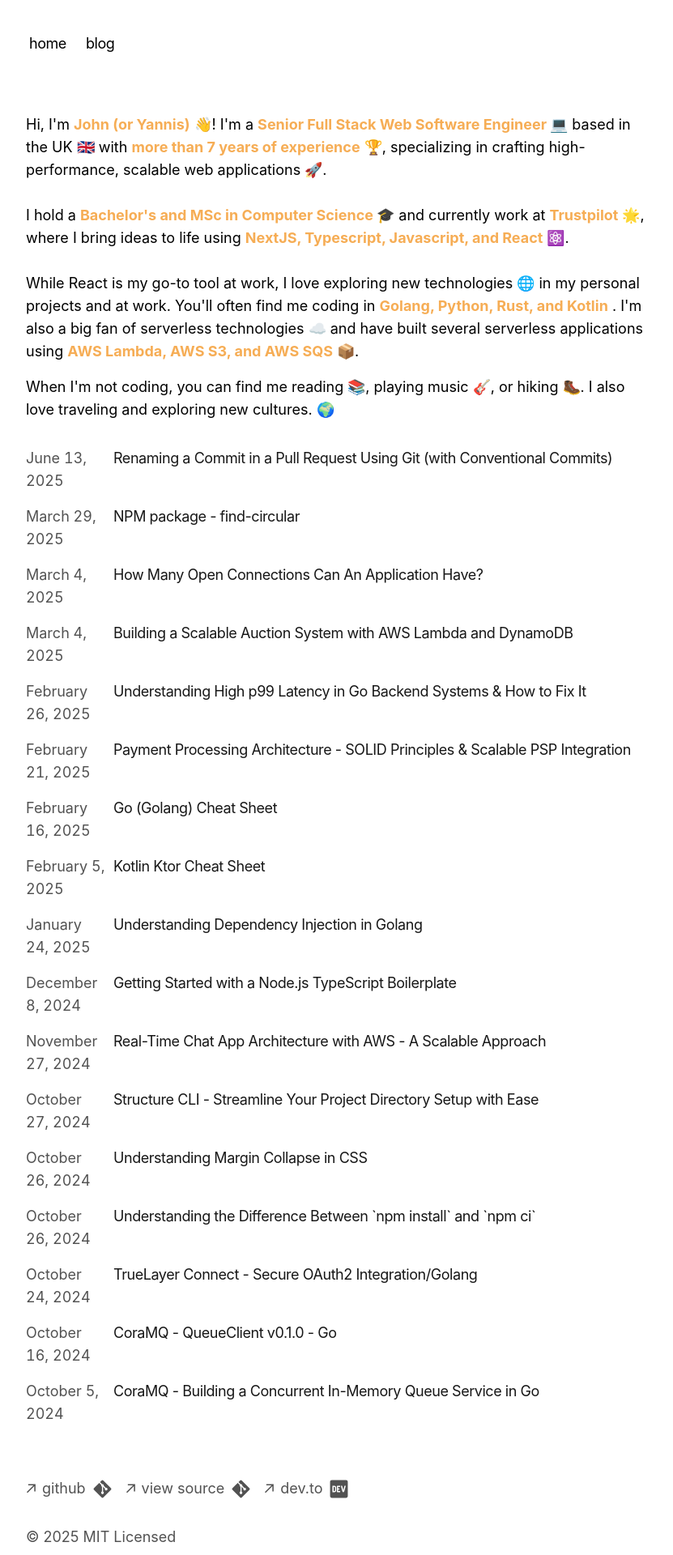
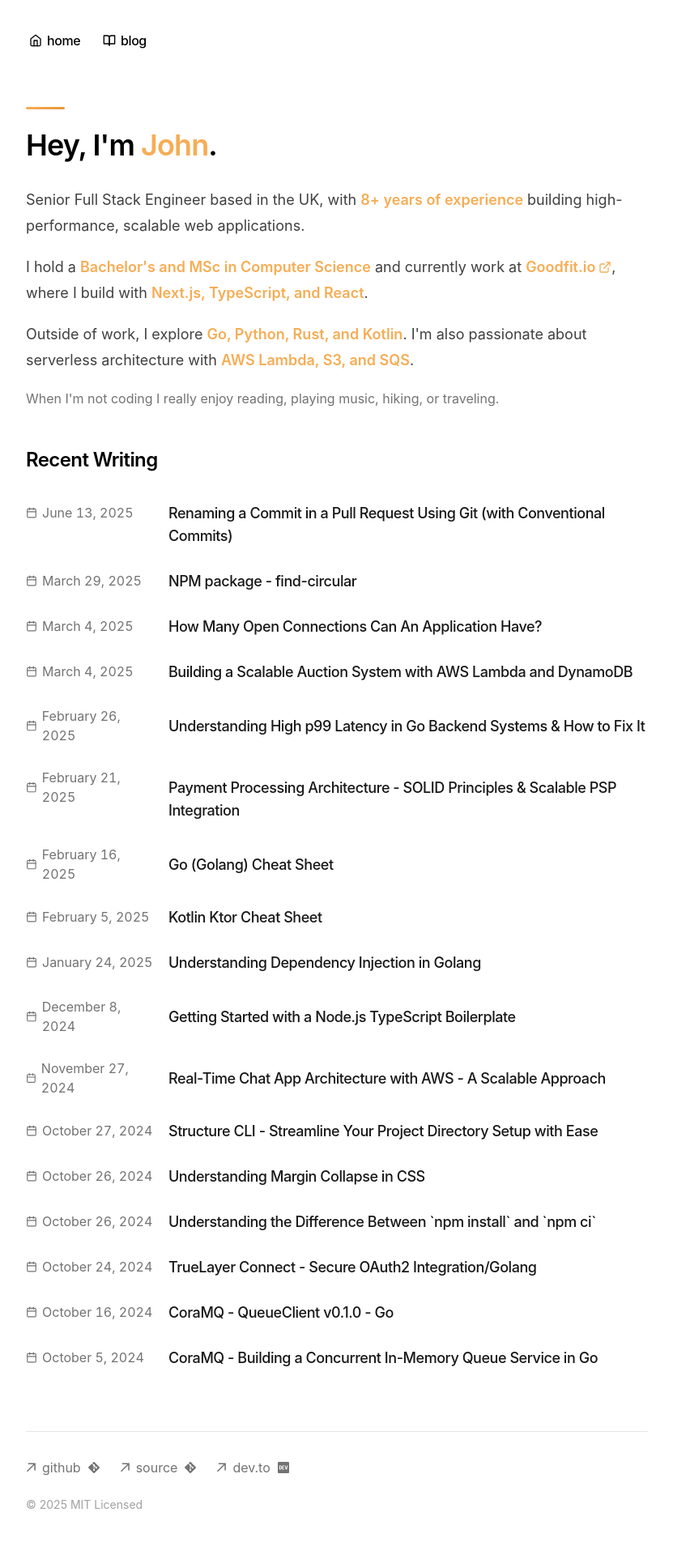
Before and after one commit to johnretsas/johnretsas.github.io, a Next.js app: page / in a window 1280 px wide. Shown: the top 1920 px of the page at 81% size, without its empty margins (224-1055 px from the left). Built offline with nearby package versions, Linux system fonts and the light colour scheme.

Commit message:
fix: refactor style

```diff
--- a/app/blog/page.tsx
+++ b/app/blog/page.tsx
@@ -8,7 +8,10 @@ export const metadata = {
 export default function Page() {
   return (
     <section>
-      <h1 className="font-semibold text-2xl mb-8 tracking-tighter">My Blog</h1>
+      <h1 className="font-semibold text-4xl mb-3 tracking-tight">Blog</h1>
+      <p className="text-neutral-500 dark:text-neutral-400 text-base mb-10">
+        Thoughts on engineering, architecture, and things I've learned along the way.
+      </p>
       <BlogPosts />
     </section>
   )
--- a/app/components/footer.tsx
+++ b/app/components/footer.tsx
@@ -1,4 +1,5 @@
 import { FaDev, FaGitAlt } from "react-icons/fa";
+
 function ArrowIcon() {
   return (
     <svg
@@ -18,47 +19,47 @@ function ArrowIcon() {
 
 export default function Footer() {
   return (
-    <footer className="mb-16">
-      <ul className="font-sm mt-8 flex flex-col space-x-0 space-y-2 text-neutral-600 md:flex-row md:space-x-4 md:space-y-0 dark:text-neutral-300">
+    <footer className="mb-16 mt-16 pt-8 border-t border-neutral-200 dark:border-neutral-800">
+      <ul className="text-base flex flex-col space-y-2 md:flex-row md:space-x-6 md:space-y-0 text-neutral-500 dark:text-neutral-400">
         <li>
           <a
-            className="flex items-center transition-all hover:text-neutral-800 dark:hover:text-neutral-100"
+            className="flex items-center gap-2 transition-all hover:text-[var(--accent)]"
             rel="noopener noreferrer"
             target="_blank"
             href="https://github.com/johnretsas"
           >
             <ArrowIcon />
-            <p className="ml-2 h-7">github</p>
-            <FaGitAlt size={25} className="ml-2"/>
+            <span>github</span>
+            <FaGitAlt size={16} />
           </a>
         </li>
         <li>
           <a
-            className="flex items-center transition-all hover:text-neutral-800 dark:hover:text-neutral-100"
+            className="flex items-center gap-2 transition-all hover:text-[var(--accent)]"
             rel="noopener noreferrer"
             target="_blank"
             href="https://github.com/johnretsas/johnretsas.github.io"
           >
             <ArrowIcon />
-            <p className="ml-2 h-7">view source</p>
-            <FaGitAlt size={25} className="ml-2"/>
+            <span>source</span>
+            <FaGitAlt size={16} />
           </a>
         </li>
         <li>
           <a
-            className="flex items-center transition-all hover:text-neutral-800 dark:hover:text-neutral-100"
+            className="flex items-center gap-2 transition-all hover:text-[var(--accent)]"
             rel="noopener noreferrer"
             target="_blank"
             href="https://dev.to/johnretsas"
           >
             <ArrowIcon />
-            <p className="ml-2 h-7">dev.to</p>
-            <FaDev size={25} className="ml-2"/>
+            <span>dev.to</span>
+            <FaDev size={16} />
           </a>
         </li>
       </ul>
-      <p className="mt-8 text-neutral-600 dark:text-neutral-300">
-        © {new Date().getFullYear()} MIT Licensed
+      <p className="mt-6 text-sm text-neutral-400 dark:text-neutral-600">
+        &copy; {new Date().getFullYear()} MIT Licensed
       </p>
     </footer>
   );
--- a/app/components/nav.tsx
+++ b/app/components/nav.tsx
@@ -1,11 +1,14 @@
 import Link from "next/link";
+import { FiHome, FiBookOpen } from "react-icons/fi";
 
 const navItems = {
   "/": {
     name: "home",
+    icon: <FiHome size={16} />,
   },
   "/blog": {
     name: "blog",
+    icon: <FiBookOpen size={16} />,
   },
 };
 
@@ -14,17 +17,18 @@ export function Navbar() {
     <aside className="-ml-[8px] mb-16 tracking-tight">
       <div className="lg:sticky lg:top-20">
         <nav
-          className="flex flex-row items-start relative px-0 pb-0 fade md:overflow-auto scroll-pr-6 md:relative"
+          className="flex flex-row items-center relative px-0 pb-0 fade md:overflow-auto scroll-pr-6 md:relative"
           id="nav"
         >
-          <div className="flex flex-row space-x-0 pr-10">
-            {Object.entries(navItems).map(([path, { name }]) => {
+          <div className="flex flex-row items-center gap-1">
+            {Object.entries(navItems).map(([path, { name, icon }]) => {
               return (
                 <Link
                   key={path}
                   href={path}
-                  className="transition-all hover:text-orange-500 dark:hover:text-orange-300 flex align-middle relative py-1 px-2 m-1"
+                  className="transition-all hover:text-[var(--accent)] flex items-center gap-1.5 relative py-1.5 px-3 rounded-lg hover:bg-neutral-100 dark:hover:bg-neutral-900 text-base font-medium"
                 >
+                  {icon}
                   {name}
                 </Link>
               );
--- a/app/components/posts.tsx
+++ b/app/components/posts.tsx
@@ -1,11 +1,12 @@
 import Link from 'next/link'
+import { FiCalendar } from 'react-icons/fi'
 import { formatDate, getBlogPosts } from 'app/blog/utils'
 
 export function BlogPosts() {
   let allBlogs = getBlogPosts()
 
   return (
-    <div>
+    <div className="flex flex-col gap-1">
       {allBlogs
         .sort((a, b) => {
           if (
@@ -18,17 +19,16 @@ export function BlogPosts() {
         .map((post) => (
           <Link
             key={post.slug}
-            className="flex flex-col space-y-1 mb-4"
+            className="group flex flex-col md:flex-row md:items-baseline gap-1 md:gap-4 py-3 px-3 -mx-3 rounded-lg transition-colors hover:bg-neutral-50 dark:hover:bg-neutral-900"
             href={`/blog/${post.slug}`}
           >
-            <div className="w-full flex flex-col md:flex-row space-x-0 md:space-x-2">
-              <p className="text-neutral-600 dark:text-neutral-400 w-[100px] tabular-nums">
-                {formatDate(post.metadata.publishedAt, false)}
-              </p>
-              <p className="text-neutral-900 dark:text-neutral-100 tracking-tight">
-                {post.metadata.title}
-              </p>
-            </div>
+            <p className="flex items-center gap-1.5 text-neutral-500 dark:text-neutral-500 text-base tabular-nums shrink-0 w-[160px]">
+              <FiCalendar size={14} />
+              {formatDate(post.metadata.publishedAt, false)}
+            </p>
+            <p className="text-neutral-900 dark:text-neutral-100 tracking-tight font-medium text-lg group-hover:text-[var(--accent)] transition-colors">
+              {post.metadata.title}
+            </p>
           </Link>
         ))}
     </div>
--- a/app/components/tag.tsx
+++ b/app/components/tag.tsx
@@ -2,7 +2,7 @@ const Tag = ({ tag }: { tag: string }) => {
   return (
     <span
       key={tag}
-      className="tag p-2 bg-gray-200 dark:bg-orange-400 rounded-md"
+      className="inline-flex items-center px-2.5 py-1 text-xs font-medium rounded-full bg-[var(--accent-subtle)] text-[var(--accent-dim)] border border-[var(--accent-border)]"
     >
       {tag}
     </span>
--- a/app/global.css
+++ b/app/global.css
@@ -1,8 +1,8 @@
 @import "tailwindcss";
 
 ::selection {
-  background-color: #47a3f3;
-  color: #fefefe;
+  background-color: #f6ad55;
+  color: #0a0a0a;
 }
 
 :root {
@@ -10,11 +10,15 @@
   --sh-identifier: #354150;
   --sh-sign: #8996a3;
   --sh-string: #007f7a;
-  --sh-keyword: #e02518;
+  --sh-keyword: #e25a1c;
   --sh-comment: #a19595;
   --sh-jsxliterals: #6266d1;
   --sh-property: #e25a1c;
   --sh-entity: #e25a1c;
+  --accent: #f6ad55;
+  --accent-dim: #e8963a;
+  --accent-subtle: rgba(246, 173, 85, 0.1);
+  --accent-border: rgba(246, 173, 85, 0.2);
 }
 
 @media (prefers-color-scheme: dark) {
@@ -52,6 +56,11 @@ html {
   @apply underline transition-all decoration-neutral-400 dark:decoration-neutral-600 underline-offset-2 decoration-[0.1em];
 }
 
+.prose a:hover {
+  color: var(--accent);
+  text-decoration-color: var(--accent);
+}
+
 .prose .anchor:after {
   @apply text-neutral-300 dark:text-neutral-700;
   content: "#";
@@ -62,17 +71,34 @@ html {
 }
 
 .prose pre {
-  @apply bg-neutral-50 dark:bg-neutral-900 rounded-lg overflow-x-auto border border-neutral-200 dark:border-neutral-900 py-2 px-3 text-sm;
+  @apply rounded-xl overflow-x-auto py-4 px-5 text-sm;
+  background-color: #fafafa;
+  border: 1px solid #e5e5e5;
+}
+
+@media (prefers-color-scheme: dark) {
+  .prose pre {
+    background-color: #111111;
+    border-color: #262626;
+  }
 }
 
 .prose code {
-  @apply px-1 py-0.5 rounded-lg;
+  @apply px-1.5 py-0.5 rounded-md text-sm;
+  background-color: #f5f5f5;
+}
+
+@media (prefers-color-scheme: dark) {
+  .prose code {
+    background-color: #1a1a1a;
+  }
 }
 
 .prose pre code {
   @apply p-0;
   border: initial;
-  line-height: 1.5;
+  line-height: 1.7;
+  background-color: transparent;
 }
 
 .prose code span {
@@ -80,24 +106,23 @@ html {
 }
 
 .prose img {
-  /* Don't apply styles to next/image */
-  @apply m-0;
+  @apply m-0 rounded-xl;
 }
 
 .prose p {
-  @apply my-4 text-neutral-800 dark:text-neutral-200;
+  @apply my-4 text-neutral-700 dark:text-neutral-300 leading-relaxed;
 }
 
 .prose h1 {
-  @apply text-4xl font-medium tracking-tight mt-6 mb-2;
+  @apply text-4xl font-semibold tracking-tight mt-8 mb-3;
 }
 
 .prose h2 {
-  @apply text-xl font-medium tracking-tight mt-6 mb-2;
+  @apply text-2xl font-semibold tracking-tight mt-10 mb-3;
 }
 
 .prose h3 {
-  @apply text-xl font-medium tracking-tight mt-6 mb-2;
+  @apply text-xl font-semibold tracking-tight mt-8 mb-2;
 }
 
 .prose h4 {
@@ -105,21 +130,29 @@ html {
 }
 
 .prose strong {
-  @apply font-medium;
+  @apply font-semibold;
 }
 
 .prose ul {
-  @apply list-disc pl-6;
+  @apply list-disc pl-6 space-y-1;
 }
 
 .prose ol {
-  @apply list-decimal pl-6;
+  @apply list-decimal pl-6 space-y-1;
+}
+
+.prose li {
+  @apply text-neutral-700 dark:text-neutral-300;
 }
 
 .prose > :first-child {
-  /* Override removing top margin, causing layout shift */
   margin-top: 1.25em !important;
   margin-bottom: 1.25em !important;
+}
+
+.prose blockquote {
+  @apply pl-4 italic text-neutral-600 dark:text-neutral-400;
+  border-left: 3px solid var(--accent);
 }
 
 pre::-webkit-scrollbar {
@@ -128,9 +161,7 @@ pre::-webkit-scrollbar {
 
 pre {
   -ms-overflow-style: none;
-  /* IE and Edge */
   scrollbar-width: none;
-  /* Firefox */
 }
 
 /* Remove Safari input shadow on mobile */
@@ -154,33 +185,30 @@ table {
 
 a {
   text-decoration: underline 0.15em rgba(0, 0, 0, 0);
-  text-underline-offset: 1px;
-  transition: text-decoration-color 300ms;
+  text-underline-offset: 2px;
+  transition: color 200ms ease, text-decoration-color 200ms ease;
 }
 
 @media (min-width: 768px) {
   a:hover {
-    color: #f6ad55;
-    transition: all 0.1s;
+    color: var(--accent);
     text-decoration: underline;
     text-decoration-thickness: 0.15em;
     text-underline-offset: 4px;
-    text-decoration-color: #f6ad55;
-    transition: text-decoration-color 300ms;
+    text-decoration-color: var(--accent);
 
     p {
-      color: #f6ad55;
-      transition: all 0.1s;
+      color: var(--accent);
     }
   }
 }
 
 @media screen and (max-width: 768px) {
   a:active {
-    color: #f6ad55;
+    color: var(--accent);
 
     p {
-      color: #f6ad55;
+      color: var(--accent);
     }
   }
 }
--- a/app/page.tsx
+++ b/app/page.tsx
@@ -1,52 +1,53 @@
 import { BlogPosts } from "app/components/posts";
+import { FiExternalLink } from "react-icons/fi";
 import styles from "./styles.module.css";
 
 export default function Page() {
   return (
     <section>
-      <p className="mb-4">
-        Hi, I'm <strong className={styles.warmText}>John (or Yannis)</strong>{" "}
-        👋! I'm a{" "}
+      <div className={styles.accentLine} />
+      <h1 className="text-4xl font-semibold tracking-tight mb-8">
+        Hey, I'm <span className={styles.warmText}>John</span>.
+      </h1>
+      <div className={`${styles.introSection} space-y-5 text-lg`}>
+        <p>
+          Senior Full Stack Engineer based in the UK, with{" "}
+          <strong className={styles.warmText}>8+ years of experience</strong>{" "}
+          building high-performance, scalable web applications.
+        </p>
+        <p>
+          I hold a{" "}
           <strong className={styles.warmText}>
-          Senior Full Stack Web Software Engineer 💻
-        </strong>{" "}
-        based in the UK 🇬🇧 with{" "}
-        <strong className={styles.warmText}>
-          more than 7 years of experience
-        </strong>{" "}
-        🏆, specializing in crafting high-performance, scalable web applications
-        🚀.
-        <br />
-        <br />I hold a{" "}
-        <strong className={styles.warmText}>
-          Bachelor's and MSc in Computer Science 🎓
+            Bachelor's and MSc in Computer Science
           </strong>{" "}
           and currently work at{" "}
-        <strong className={styles.warmText}>Trustpilot</strong> 🌟, where I
-        bring ideas to life using{" "}
+          <a href="https://goodfit.io" target="_blank" rel="noopener noreferrer" className="inline-flex items-center gap-1">
+            <strong className={styles.warmText}>Goodfit.io</strong>
+            <FiExternalLink className="inline text-[var(--accent)]" size={16} />
+          </a>
+          , where I build with{" "}
           <strong className={styles.warmText}>
-          NextJS, Typescript, Javascript, and React
-        </strong>{" "}
-        ⚛️.
-        <br />
-        <br />
-        While React is my go-to tool at work, I love exploring new technologies
-        🌐 in my personal projects and at work. You'll often find me coding in{" "}
-        <strong className={styles.warmText}>
-          Golang, Python, Rust, and Kotlin
-        </strong>{" "}
-        . I'm also a big fan of serverless technologies ☁️ and have built
-        several serverless applications using{" "}
-        <strong className={styles.warmText}>
-          AWS Lambda, AWS S3, and AWS SQS
-        </strong>{" "}
-        📦.
+            Next.js, TypeScript, and React
+          </strong>
+          .
         </p>
         <p>
-        When I'm not coding, you can find me reading 📚, playing music 🎸, or
-        hiking 🥾. I also love traveling and exploring new cultures. 🌍
+          Outside of work, I explore{" "}
+          <strong className={styles.warmText}>
+            Go, Python, Rust, and Kotlin
+          </strong>
+          . I'm also passionate about serverless architecture with{" "}
+          <strong className={styles.warmText}>AWS Lambda, S3, and SQS</strong>.
         </p>
-      <div className="my-8">
+        <p className="text-neutral-500 dark:text-neutral-400 text-base">
+          When I'm not coding I really enjoy reading, playing music, hiking, or
+          traveling.
+        </p>
+      </div>
+      <div className="mt-12">
+        <h2 className="text-2xl font-semibold tracking-tight mb-6">
+          Recent Writing
+        </h2>
         <BlogPosts />
       </div>
     </section>
--- a/app/styles.module.css
+++ b/app/styles.module.css
@@ -1,4 +1,23 @@
 .warmText {
     color: #f6ad55;
-    font-weight: bold;
+    font-weight: 600;
 }
+
+.accentLine {
+    width: 48px;
+    height: 3px;
+    background: linear-gradient(90deg, #f6ad55, #e8963a);
+    border-radius: 2px;
+    margin-bottom: 1.5rem;
+}
+
+.introSection {
+    line-height: 1.75;
+    color: #404040;
+}
+
+@media (prefers-color-scheme: dark) {
+    .introSection {
+        color: #d4d4d4;
+    }
+}
```
Also changed, not shown: app/blog/[slug]/page.tsx (+16 -13 lines), app/blog/posts/structure-cli.mdx (+1 -6 lines), app/layout.tsx (+7 -7 lines), app/not-found.tsx (+16 -3 lines). Lines whose indentation alone changed are shown as unchanged.
